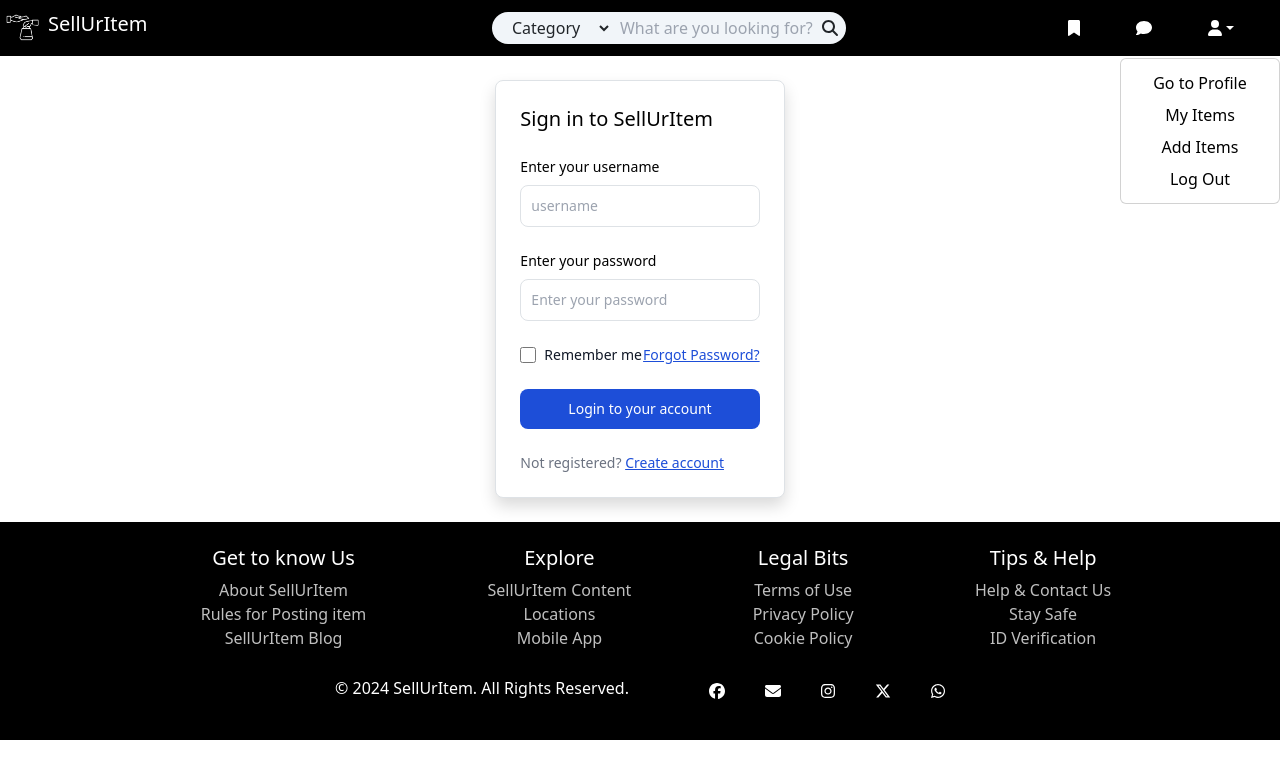
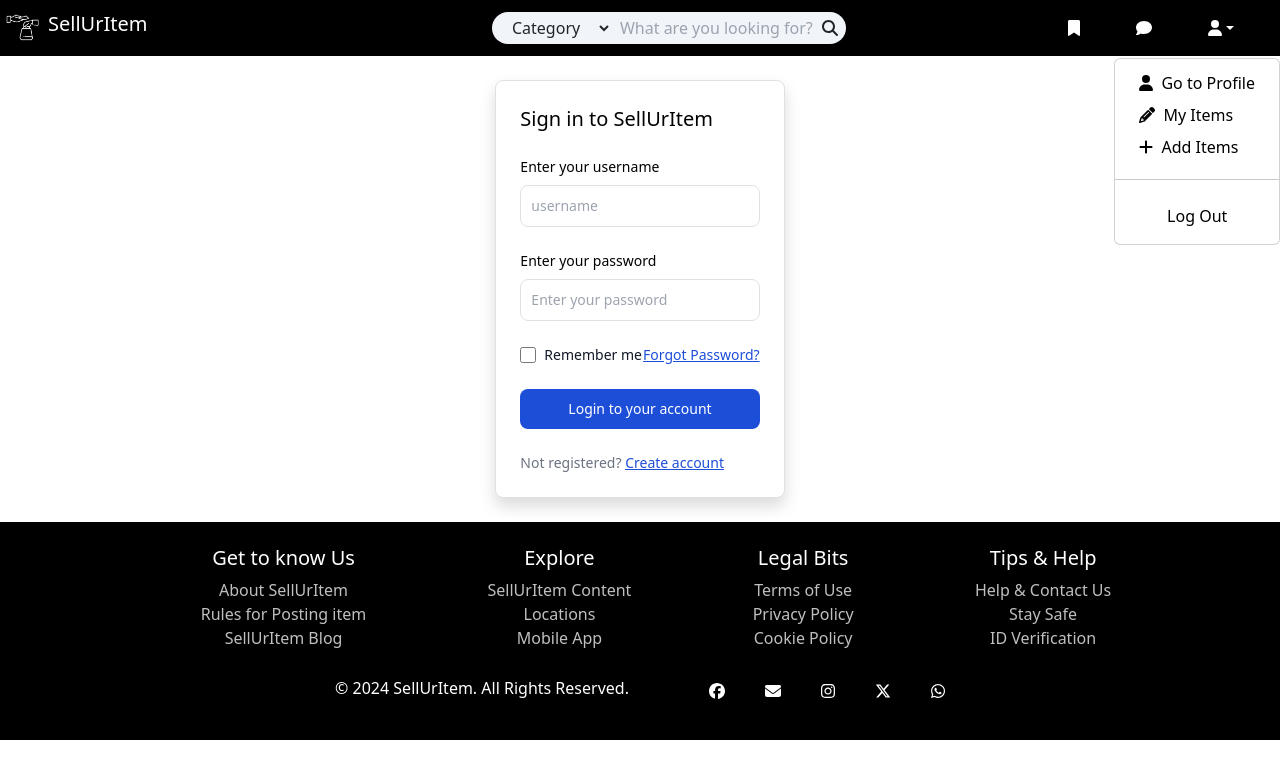
Before and after one commit to Lula-Benni/sell-ur-item-front-end, a React (Vite) app: page / in a window 1280 px wide. Both pictures are taken after a click on the link 1220 px from the left and 28 px from the top of the page. Shown: the top 778 px of the page. Built offline with nearby package versions, Linux system fonts and the light colour scheme.

Commit message:
Added icons to dropdown links

```diff
--- a/src/components/HamburgerMenu.jsx
+++ b/src/components/HamburgerMenu.jsx
@@ -1,12 +1,11 @@
 import React, { useState } from 'react';
 import { FontAwesomeIcon } from '@fortawesome/react-fontawesome';
-import { faUser } from '@fortawesome/free-solid-svg-icons';
+import { faCommentDots, faUser } from '@fortawesome/free-solid-svg-icons';
 import { faComment } from '@fortawesome/free-solid-svg-icons';
 import { faBookmark } from '@fortawesome/free-solid-svg-icons';
 import { faBars } from '@fortawesome/free-solid-svg-icons';
 import Dropdown from 'react-bootstrap/Dropdown';
 import { Link } from 'react-router-dom';
-
 
 const HamburgerMenu = () => {
   const [show, setShow] = useState(false);
@@ -23,15 +22,23 @@ const HamburgerMenu = () => {
         >
         <FontAwesomeIcon className='text-white' icon={faBars}></FontAwesomeIcon></a>
 
-
         <div className={`w-fit whitespace-nowrap text-center dropdown-menu dropdown-menu-end ${show ? 'show' : ''}`}
           aria-labelledby="dropdown-menu">
-        <a className="py-1 px-4 hover:bg-footer-text-col nav-link" href="javascript:void(0)">Go to Profile</a>
-        <a className="py-1 px-4 hover:bg-footer-text-col nav-link" href="javascript:void(0)">Messages</a>
-        <a className="py-1 px-4 hover:bg-footer-text-col nav-link" href="javascript:void(0)">Saved Items</a>
-        <Link to='/my-items' className="py-1 text-black px-4 hover:bg-footer-text-col nav-link">My Items</Link>
-        <Link to='/add-items' className="py-1 text-black px-4 hover:bg-footer-text-col nav-link">Add Items</Link>
-        <a className="py-1 px-4 hover:bg-footer-text-col nav-link" href="javascript:void(0)">Log Out</a>
+        <div className='flex'>
+          <FontAwesomeIcon className='rounded-full bg-zinc-500 p-2 h-[27px] w-[27px] text-7xl ml-4 mt-4 text-white' icon={faUser}></FontAwesomeIcon>
+          <div className='text-blue-700'>
+            <Link to='/my-items' className="py-1 px-4 hover:bg-footer-text-col nav-link">Go to Profile</Link>
+            <Link to='/my-items' className="py-1 px-4 hover:bg-footer-text-col nav-link">View my Items</Link>
+            <Link to='/add-items' className="py-1 px-4 hover:bg-footer-text-col nav-link">Add Items</Link>
+          </div>
+        </div>
+        <hr/>
+        <div className='justify-start items-start text-start'>
+          <Link to='/add-items' className="py-1 text-black px-4 hover:bg-footer-text-col nav-link"><FontAwesomeIcon className='text-black mr-2' icon={faCommentDots}></FontAwesomeIcon>Messages</Link>
+          <Link to='/add-items' className="py-1 text-black px-4 hover:bg-footer-text-col nav-link"><FontAwesomeIcon className='text-black mr-2' icon={faBookmark}></FontAwesomeIcon>Saved Items</Link>
+          <hr/>
+          <Link to='/add-items' className="text-center text-black px-4 hover:bg-footer-text-col nav-link">Log Out</Link>
+        </div>
       </div>
     </div>
   );
--- a/src/components/NavigationBar.jsx
+++ b/src/components/NavigationBar.jsx
@@ -2,7 +2,7 @@ import React, { useState } from 'react';
 import SearchBar from './SearchBar'
 import HamburgerMenu from './HamburgerMenu';
 import { FontAwesomeIcon } from '@fortawesome/react-fontawesome';
-import { faUser } from '@fortawesome/free-solid-svg-icons';
+import { faCommentDots, faPencil, faPlus, faUser } from '@fortawesome/free-solid-svg-icons';
 import { faComment } from '@fortawesome/free-solid-svg-icons';
 import { faBookmark } from '@fortawesome/free-solid-svg-icons';
 import { faCaretDown } from '@fortawesome/free-solid-svg-icons';
@@ -42,12 +42,13 @@ function NavigationBar(){
                                onClick={toggleDropdown}
                                >
                                 <FontAwesomeIcon className='text-white' icon={faUser}></FontAwesomeIcon></a>
-                            <div className={` w-fit whitespace-nowrap text-center dropdown-menu dropdown-menu-end ${show ? 'show' : ''}`}
+                            <div className={`w-fit whitespace-nowrap text-start dropdown-menu dropdown-menu-end ${show ? 'show' : ''}`}
                                 aria-labelledby="dropdown-menu">
-                                <a className="py-1 text-black px-4 hover:bg-footer-text-col nav-link" href="javascript:void(0)">Go to Profile</a>
-                                <Link to='/my-items' className="py-1 text-black px-4 hover:bg-footer-text-col nav-link">My Items</Link>
-                                <Link to='/add-items' className="py-1 text-black px-4 hover:bg-footer-text-col nav-link">Add Items</Link>
-                                <a className="py-1 text-black px-4 hover:bg-footer-text-col nav-link" href="javascript:void(0)">Log Out</a>
+                                <Link to='/add-items' className="py-1 text-black px-4 hover:bg-footer-text-col nav-link"><FontAwesomeIcon className='text-black mr-2' icon={faUser}></FontAwesomeIcon>Go to Profile</Link>
+                                <Link to='/my-items' className="py-1 text-black px-4 hover:bg-footer-text-col nav-link"><FontAwesomeIcon className='text-black mr-2' icon={faPencil}></FontAwesomeIcon>My Items</Link>
+                                <Link to='/add-items' className="py-1 text-black px-4 hover:bg-footer-text-col nav-link"><FontAwesomeIcon className='text-black mr-2' icon={faPlus}></FontAwesomeIcon>Add Items</Link>
+                                <hr/>
+                                <Link to='/my-items' className="text-center text-black px-4 hover:bg-footer-text-col nav-link">Log Out</Link>
                             </div>
                         </li>
                     </ul>
```
